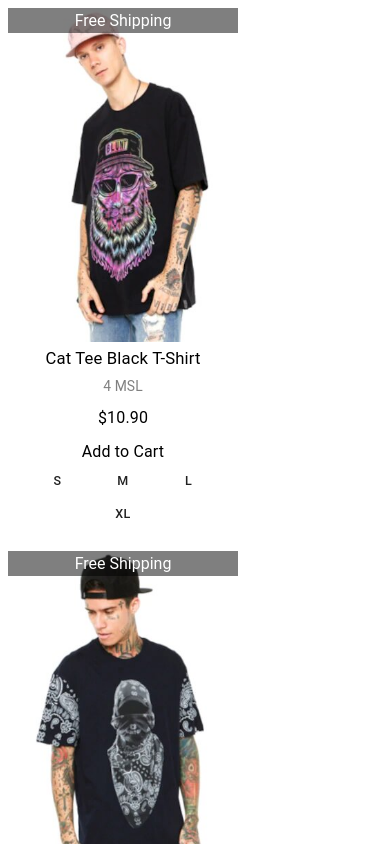
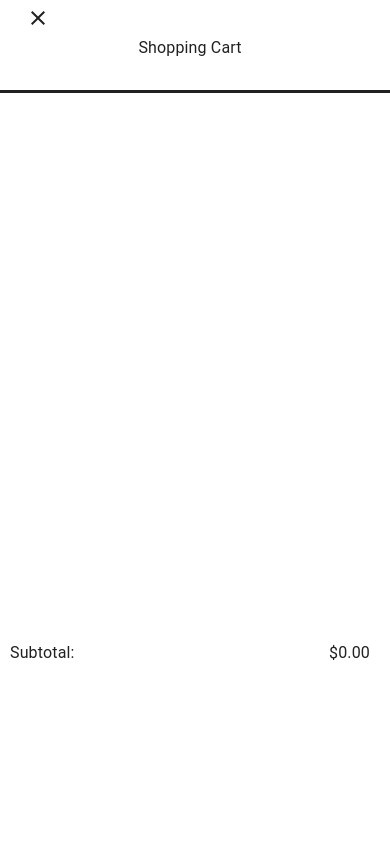
Before and after one commit to jflaboe/new-shopping-cart, a React (Create React App) app: page / in a window 390 px wide. Shown: the top 844 px of the page. Built offline with nearby package versions, Linux system fonts and the light colour scheme.

Commit message:
static shopping cart

```diff
--- a/package.json
+++ b/package.json
@@ -4,6 +4,7 @@
   "private": true,
   "dependencies": {
     "@material-ui/core": "^4.10.0",
+    "@material-ui/icons": "^4.9.1",
     "@testing-library/jest-dom": "^4.2.4",
     "@testing-library/react": "^9.3.2",
     "@testing-library/user-event": "^7.1.2",
--- a/src/App.js
+++ b/src/App.js
@@ -1,8 +1,26 @@
 import React, { useEffect, useState } from 'react';
+import { Container, Button } from '@material-ui/core';
 import ProductCardList from './ProductCardList';
+import ShoppingCart from './ShoppingCart';
+import ShoppingCartIcon from '@material-ui/icons/ShoppingCart';
 
 const App = () => {
   const [data, setData] = useState({});
+  const [shoppingCartOpen, setShoppingCartOpen] = useState(true);
+  var [shoppingCartItems, setShoppingCartItems] = useState([]);
+  function addItem(item) {
+    for (var i = 0; i < shoppingCartItems.length; i++) {
+      if (item.sku === shoppingCartItems[i] && item.size === shoppingCartItems[i].size) {
+        shoppingCartItems[i].quantity = shoppingCartItems[i].quantity + 1;
+        setShoppingCartItems(shoppingCartItems);
+        return
+      }
+
+      shoppingCartItems.push(item);
+      setShoppingCartItems(shoppingCartItems);
+
+    }
+  }
   const products = Object.values(data);
   useEffect(() => {
     const fetchProducts = async () => {
@@ -14,7 +32,15 @@ const App = () => {
   }, []);
 
   return (
-    <ProductCardList data={products} />
+    <Container>
+
+      <ProductCardList data={products} />
+      <ShoppingCart items={[]} isOpen={shoppingCartOpen} setIsOpen={setShoppingCartOpen}/>
+      <Button onClick={()=>{setShoppingCartOpen(true)}} style={{position: 'absolute', top: 0, 'right': 0}}>
+        <ShoppingCartIcon />
+      </Button>
+    </Container>
+
   );
 };
 
--- /dev/null
+++ b/src/ShoppingCart.js
@@ -0,0 +1,80 @@
+import React, {useState, useRef, useEffect} from 'react'
+import { Drawer, Grid, Typography, Button, Container } from '@material-ui/core';
+import CloseIcon from '@material-ui/icons/Close';
+import useWindowDimensions from './useWindowDimensions'
+import AddIcon from '@material-ui/icons/Add';
+import RemoveIcon from '@material-ui/icons/Remove';
+
+function ShoppingCartItem(props){
+    const item = props.item;
+
+    const [imgSize, setImgSize] = useState(19);
+
+
+
+    return (
+        <Grid container direction="row" spacing={3}>
+            <Grid item xs={2}>
+                <img src={"./data/products/" + item.sku.toString() + '_2.jpg'} style={{width: imgSize}}/>
+            </Grid>
+            <Grid item xs={8}>
+                <Typography>{item.title}</Typography>
+                <Typography>{item.size}|{item.description}</Typography>
+                <Typography>Quantity: {item.quantity}</Typography>
+            </Grid>
+            <Grid item>
+                <Button align={'right'}><CloseIcon/></Button>
+            </Grid>
+        </Grid>
+    )
+}
+
+export default function ShoppingCart(props) {
+    const items = props.items;
+    const { height, width } = useWindowDimensions();
+    const delItem = props.delItem;
+    const increaseItem = props.increaseItem;
+    const isOpen = props.isOpen;
+    const setIsOpen = props.setIsOpen;
+    var totalCost = 0;
+    for (var i =0; i < items.length; i++) {
+        totalCost += items[i].price * items[i].quantity;
+    }
+
+    return (
+        <React.Fragment>
+        <Drawer variant='persistent' anchor="right" open={isOpen} style={{width: '30%'}}>
+            <Grid container direction="column" style={{width: 400}}>
+            <Grid item>
+                <Container style={{height: height * 0.11, borderBottomStyle: 'solid'}}>
+                    <Button onClick={() => {setIsOpen(false);}}><CloseIcon /></Button>
+
+                    <Typography style={{textAlign: "center", width: '100%'}}>Shopping Cart</Typography>
+                </Container>
+            </Grid>
+            <Grid item>
+            <Container style={{height: height * 0.65}}>
+                {items.map((item, index) => {
+                    return (
+                        <ShoppingCartItem key={index} item={item} delItem={delItem} />
+                    );
+                })
+                }
+            </Container>
+
+            </Grid>
+            <Grid item>
+                <Grid container direction="row">
+                    <Grid item xs={6}>
+                        <Typography style={{textAlign: "left", paddingLeft: 20}}>Subtotal:</Typography>
+                    </Grid>
+                    <Grid item xs={6}>
+                        <Typography style={{textAlign: "right", paddingRight: 20}}>${totalCost.toFixed(2)}</Typography>
+                    </Grid>
+                </Grid>
+            </Grid>
+            </Grid>
+        </Drawer></React.Fragment>
+    )
+
+}
--- /dev/null
+++ b/src/useWindowDimensions.js
@@ -0,0 +1,24 @@
+import { useState, useEffect } from 'react';
+
+function getWindowDimensions() {
+  const { innerWidth: width, innerHeight: height } = window;
+  return {
+    width,
+    height
+  };
+}
+
+export default function useWindowDimensions() {
+  const [windowDimensions, setWindowDimensions] = useState(getWindowDimensions());
+
+  useEffect(() => {
+    function handleResize() {
+      setWindowDimensions(getWindowDimensions());
+    }
+
+    window.addEventListener('resize', handleResize);
+    return () => window.removeEventListener('resize', handleResize);
+  }, []);
+
+  return windowDimensions;
+}
```
Also changed, not shown: 1 other file (tests, documents, lock files or other folders).
